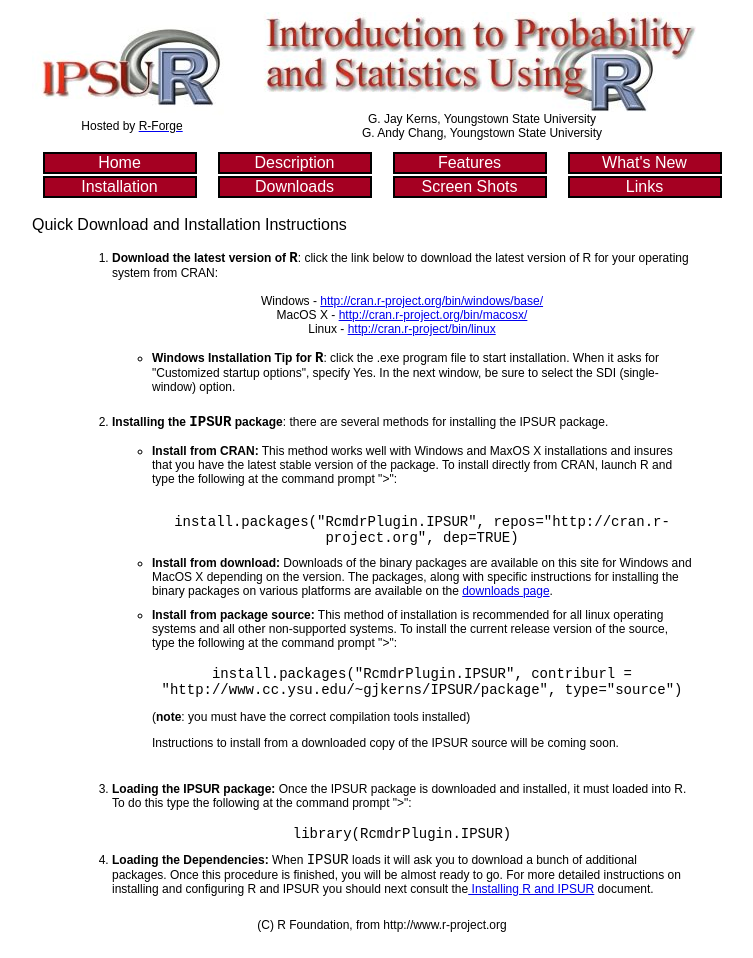
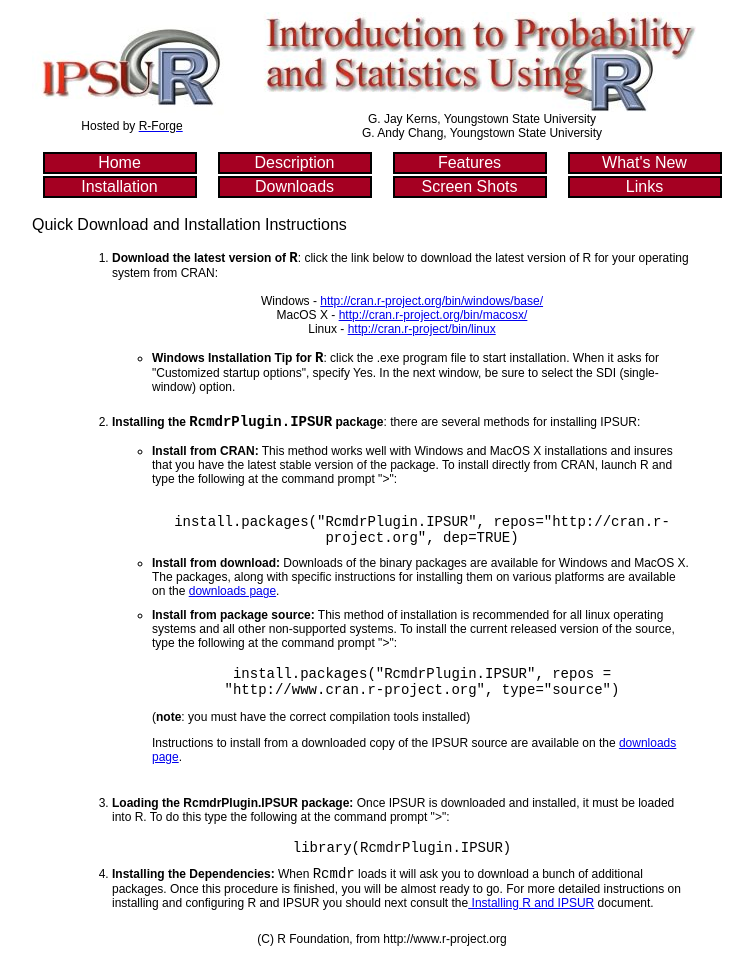
Before and after one commit to rforge/ipsur, a PHP site: page /installation.php in a window 1280 px wide. Shown: the whole page, without its empty margins (258-1011 px from the left). Before the commit the page ends 932 px from the top, so only its background shows below. Run offline with PHP 8.4, Linux system fonts and the light colour scheme.

Commit message:
fixed the installation.php page
git-svn-id: svn://svn.r-forge.r-project.org/svnroot/ipsur@44 edb9625f-4e0d-4859-8d74-9fd3b1da38cb

```diff
--- a/www/installation.php
+++ b/www/installation.php
@@ -72,16 +72,13 @@
 			</ul>
 		</li>
 		<li>
-			<strong>Installing the <span class="name">IPSUR</span> package</strong>: there are several methods for installing the IPSUR package.
+			<strong>Installing the <span class="name">RcmdrPlugin.IPSUR</span> package</strong>: there are several methods for installing IPSUR:
                     <br />
 			<br />
 			<ul>
 				<li>
-					<strong>Install from CRAN:</strong> This method works well with Windows and MaxOS X
-					installations and insures that you have the latest stable version of the package.  To install
-					directly from CRAN, launch R and type the following at the command prompt ">":
-
-					<br />
+					<strong>Install from CRAN:</strong> This method works well with Windows and MacOS X installations and insures that you have the latest stable version of the package. To install directly from CRAN, launch R and type the following at the command prompt "&gt;":
+                        <br />
 					<br />
 
 					<div align="center">
@@ -93,34 +90,28 @@
 					</div>
 				</li>
 				<li>
-					<strong>Install from download:</strong> Downloads of the binary packages are available on this
-					site for Windows and MacOS X depending on the version. The packages, along with specific
-					instructions for installing the binary packages on various platforms are available on the
-					<a href="downloads.php">downloads page</a>.
+					<strong>Install from download:</strong> Downloads of the binary packages are available for Windows and MacOS X. The packages, along with specific instructions for installing them on various platforms are available on the <a href="downloads.php">downloads page</a>.
 				</li>
 				<li>
-					<strong>Install from package source:</strong> This method of installation is recommended for
-					all linux operating systems and all other non-supported systems. To install the current
-					release version of the source,  type the following at the command prompt &quot;&gt;&quot;:
-
-					<div class="name" align="center">
+					<strong>Install from package source:</strong> This method of installation is recommended for all linux operating systems and all other non-supported systems. To install the current released version of the source, type the following at the command prompt "&gt;":
+                        <div class="name" align="center">
 
 						<br />
-                           install.packages("RcmdrPlugin.IPSUR", contriburl = "http://www.cc.ysu.edu/~gjkerns/IPSUR/package", type="source")
+                           install.packages("RcmdrPlugin.IPSUR", repos = "http://www.cran.r-project.org", type="source")
                         </div>
 
 					<p>
 						(<strong>note</strong>: you must have the correct compilation tools installed)
 					</p>
 					<p>
-						Instructions to install from a downloaded copy of the IPSUR source will be coming soon.
+						Instructions to install from a downloaded copy of the IPSUR source are available on the <a href="downloads.php">downloads page</a>.
 					</p>
 				</li>
 			</ul>
 		</li>
 		<li>
-			<strong>Loading the IPSUR package: </strong>Once the IPSUR package is downloaded and installed, it
-			must loaded into R. To do this type the following at the command prompt &quot;&gt;&quot;:
+			<strong>Loading the RcmdrPlugin.IPSUR package: </strong>Once IPSUR is downloaded and installed, it
+			must be loaded into R. To do this type the following at the command prompt &quot;&gt;&quot;:
 
 			<div class="name" align="center">
 
@@ -130,7 +121,7 @@
 		</li>
 
 		<li>
-			<strong>Loading the Dependencies:</strong> When <span class="name">IPSUR</span> loads it will ask
+			<strong></strong><strong>Installing the Dependencies:</strong> When <span class="name">Rcmdr</span> loads it will ask
 			you to download a bunch of additional packages. Once this procedure is finished, you will be almost
 			ready to go.  For more detailed instructions on installing and configuring R and IPSUR you should
 			next consult the<a href="pdf/Install.pdf"> Installing R and IPSUR</a> document.
```
